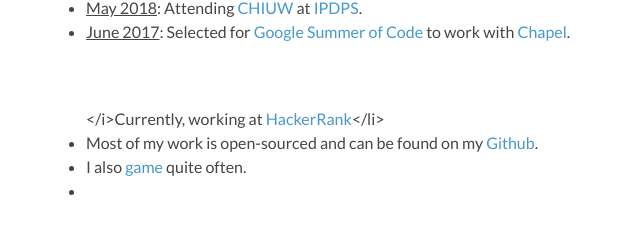
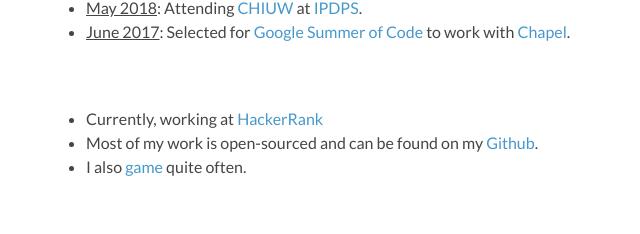
Before and after one commit to lprimeroo/saruftw.github.io.old, a Jekyll site: the page built from about.md, in a window 1280 px wide. Shown: the part 212-446 px from the top of the page, without its empty margins (214-854 px from the left). Built offline with Jekyll 4.4.1, drawn with Linux system fonts in a browser that asks for light colours; nearby versions of some CDN libraries.

Commit message:
Update about.md

```diff
--- a/about.md
+++ b/about.md
@@ -16,9 +16,8 @@ permalink: /about/
 
 	<br />
 	<ul>
-	</i>Currently, working at <a href="https://hackerrank.com/work">HackerRank</a></li>
+	<li>Currently, working at <a href="https://hackerrank.com/work">HackerRank</a></li>
 	<li>Most of my work is open-sourced and can be found on my <a href="https://github.com/saru95">Github</a>.</li>
 	<li>I also <a href="https://steamcommunity.com/id/rgbimbochamp/">game</a> quite often.</li>
-	<li></li>
 	</ul>
 </p>
```
